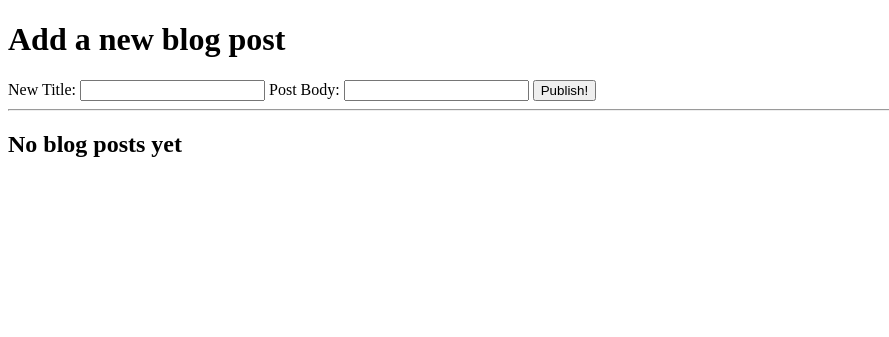
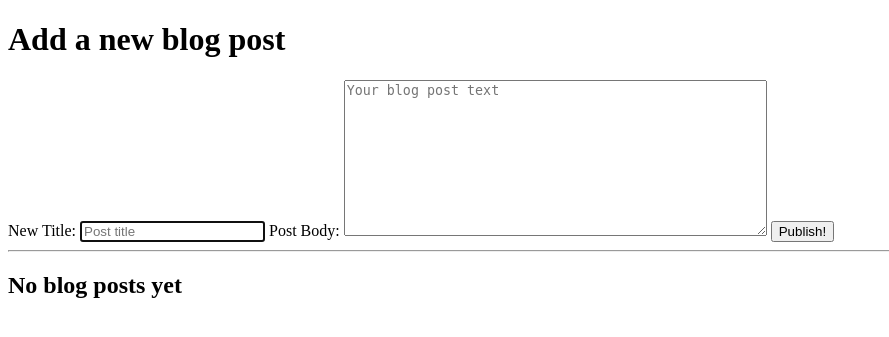
Before and after one commit to NeexDoesTuts/LC_2.4_blogz, a Flask app: page /blog in a window 1280 px wide. Shown: the part 26-363 px from the top of the page, without its empty margins (0-889 px from the left). Run offline with Flask 2, Linux system fonts and the light colour scheme; data that the repository does not hold is empty.

Commit message:
Make adding new posts functional

```diff
--- a/app.py
+++ b/app.py
@@ -26,7 +26,11 @@ def index():
 @app.route("/blog", methods=["POST", "GET"])
 def blog():
     if request.method == "POST":
-        pass
+        post_title = request.form["post-title"]
+        post_body = request.form["post-body"]
+        new_post = Post(post_title, post_body)
+        db.session.add(new_post)
+        db.session.commit()
 
     posts = Post.query.all()
 
--- a/templates/blog.html
+++ b/templates/blog.html
@@ -5,10 +5,10 @@
     <form method='post'>
         <label>
             New Title:
-            <input type="text" name='post-title' />
+            <input type="text" name='post-title' autofocus placeholder="Post title"/>
         </label>
         <label>Post Body:
-            <input type="areatext" name="post-body">
+            <textarea name="post-body" rows="10" cols="50" placeholder="Your blog post text"></textarea>
         </label>
         <input type="submit" value='Publish!' />
     </form>
```
